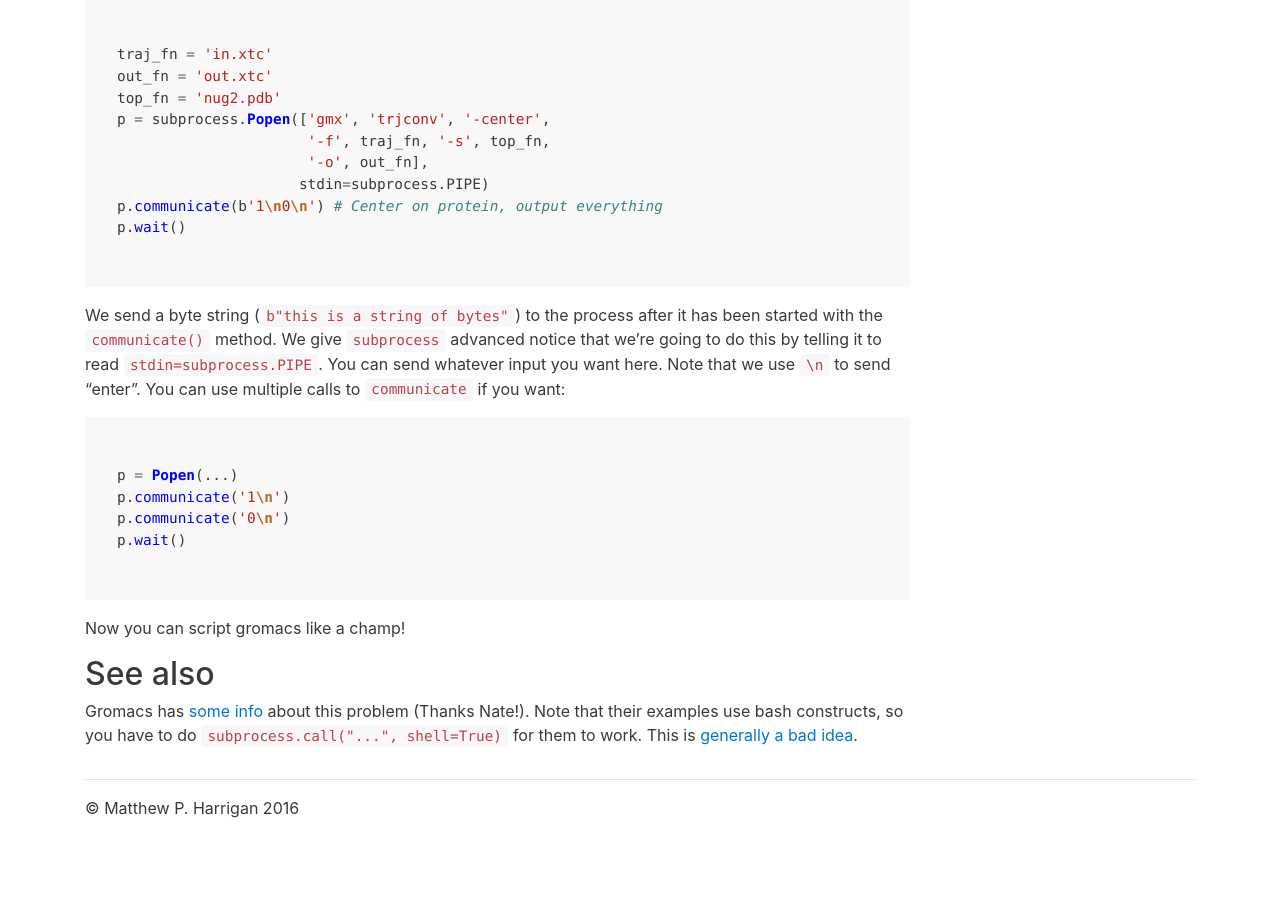
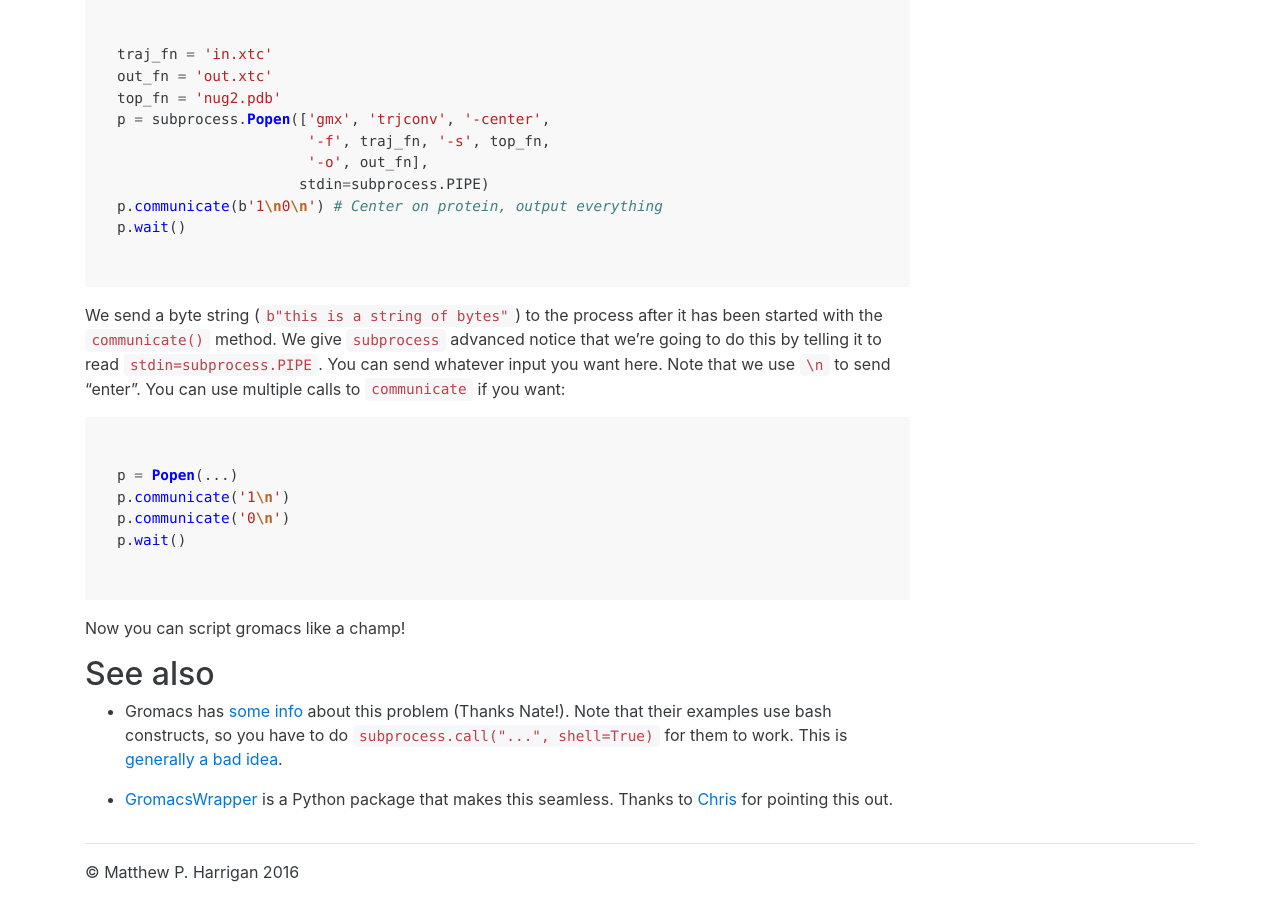
Before and after one commit to mpharrigan/mpharrigan.github.io, a Jekyll site: the page built from _posts/2016-12-01-trjconv-from-python.md, in a window 1280 px wide and 900 px high, scrolled down 1560 px. Built offline with Jekyll 4.4.1, drawn with Linux system fonts in a browser that asks for light colours; before the commit the page ends 2396 px from its top, so only the background shows below that.

Commit message:
Gromacs wrapper

```diff
--- a/_posts/2016-12-01-trjconv-from-python.md
+++ b/_posts/2016-12-01-trjconv-from-python.md
@@ -78,4 +78,6 @@
 
 ## See also
 
-Gromacs has [some info](http://www.gromacs.org/Documentation/How-tos/Using_Commands_in_Scripts) about this problem (Thanks Nate!). Note that their examples use bash constructs, so you have to do `subprocess.call("...", shell=True)` for them to work. This is [generally a bad idea](https://docs.python.org/3/library/subprocess.html#security-considerations).
+ - Gromacs has [some info](http://www.gromacs.org/Documentation/How-tos/Using_Commands_in_Scripts) about this problem (Thanks Nate!). Note that their examples use bash constructs, so you have to do `subprocess.call("...", shell=True)` for them to work. This is [generally a bad idea](https://docs.python.org/3/library/subprocess.html#security-considerations).
+
+ - [GromacsWrapper](http://gromacswrapper.readthedocs.io/en/latest/) is a Python package that makes this seamless. Thanks to [Chris](https://twitter.com/jsci/status/804500872269070336) for pointing this out.
```
